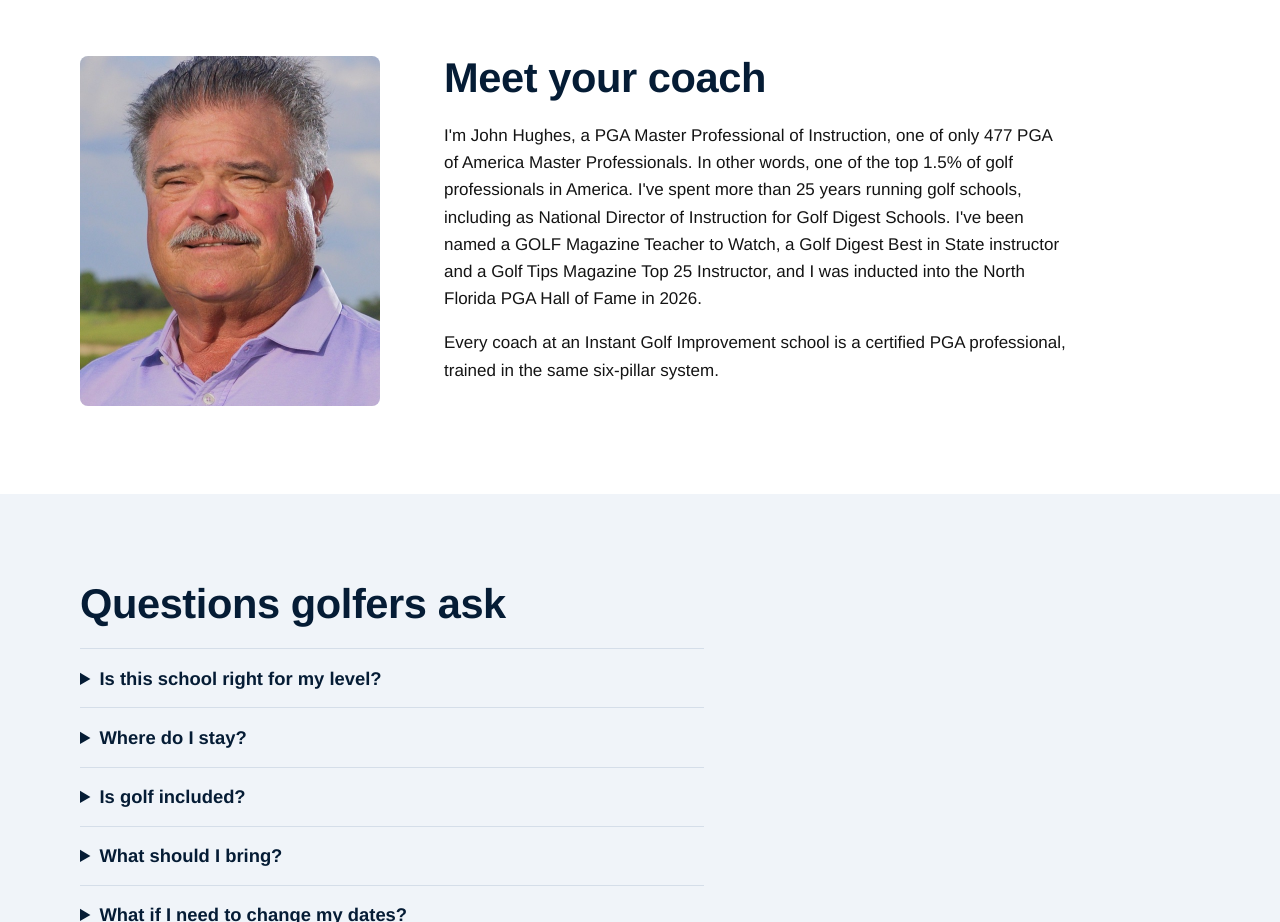
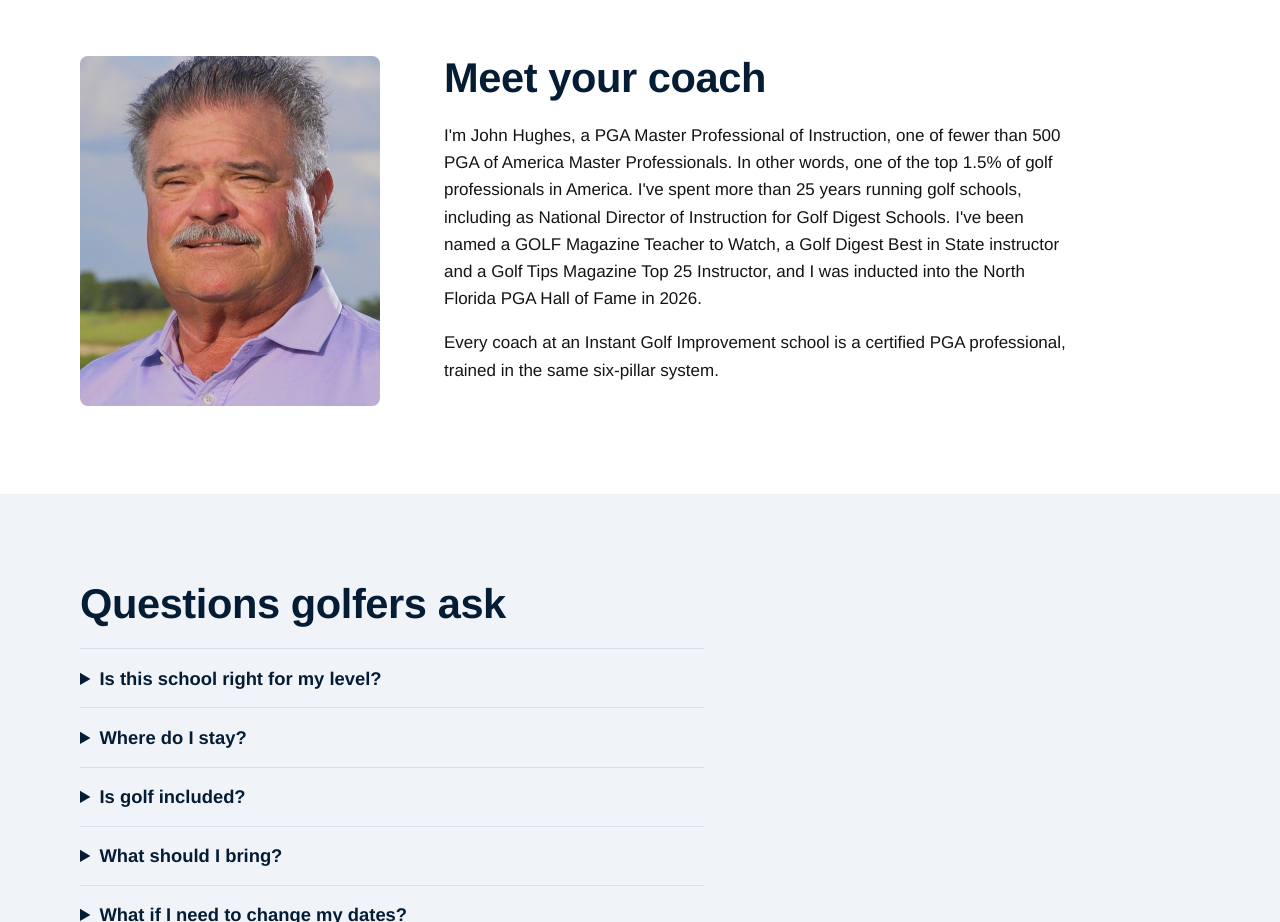
Before and after one commit to FloridaCMMGroup/OrlandoGolfSchool.com, a plain HTML site: page index.html in a window 1280 px wide. Shown: the part 4880-5802 px from the top of the page. Drawn offline with Linux system fonts and the light colour scheme; a web font is replaced by a local one.

Commit message:
Update to v1.1
Apply orlandogolfschool.com_v1.1.zip: "one of fewer than 500" Master
Professional wording and a build-version tag. Keeps the Google
Analytics tag, CSP, the on-course photo position in styles.css, and
the current favicon. Adds CHANGELOG.md.

Co-Authored-By: Claude Opus 5.5 <noreply@anthropic.com>

```diff
--- a/index.html
+++ b/index.html
@@ -5,6 +5,7 @@
 <script async src="https://www.googletagmanager.com/gtag/js?id=G-9M8FHC3XBV"></script>
 <script src="/analytics.js"></script>
 <meta charset="utf-8">
+<meta name="build-version" content="1.1">
 <meta name="viewport" content="width=device-width, initial-scale=1, viewport-fit=cover">
 <title>Orlando Golf School: Two-Day Program at ChampionsGate | Instant Golf Improvement</title>
 <meta name="description" content="A two-day Orlando golf school with a 3-to-1 coach ratio, 14 coached hours and on-course coaching every afternoon. Reserve a spot or give one as a gift.">
@@ -190,7 +191,7 @@
       <img class="coach-photo" src="/images/john-headshot.jpg" alt="John Hughes, PGA Master Professional of Instruction" width="480" height="560" loading="lazy">
       <div class="prose">
         <h2>Meet your coach</h2>
-        <p>I'm John Hughes, a PGA Master Professional of Instruction, one of only 477 PGA of America Master Professionals. In other words, one of the top 1.5% of golf professionals in America. I've spent more than 25 years running golf schools, including as National Director of Instruction for Golf Digest Schools. I've been named a GOLF Magazine Teacher to Watch, a Golf Digest Best in State instructor and a Golf Tips Magazine Top 25 Instructor, and I was inducted into the North Florida PGA Hall of Fame in 2026.</p>
+        <p>I'm John Hughes, a PGA Master Professional of Instruction, one of fewer than 500 PGA of America Master Professionals. In other words, one of the top 1.5% of golf professionals in America. I've spent more than 25 years running golf schools, including as National Director of Instruction for Golf Digest Schools. I've been named a GOLF Magazine Teacher to Watch, a Golf Digest Best in State instructor and a Golf Tips Magazine Top 25 Instructor, and I was inducted into the North Florida PGA Hall of Fame in 2026.</p>
         <p>Every coach at an Instant Golf Improvement school is a certified PGA professional, trained in the same six-pillar system.</p>
       </div>
     </div>
```
Also changed, not shown: 1 other file.
